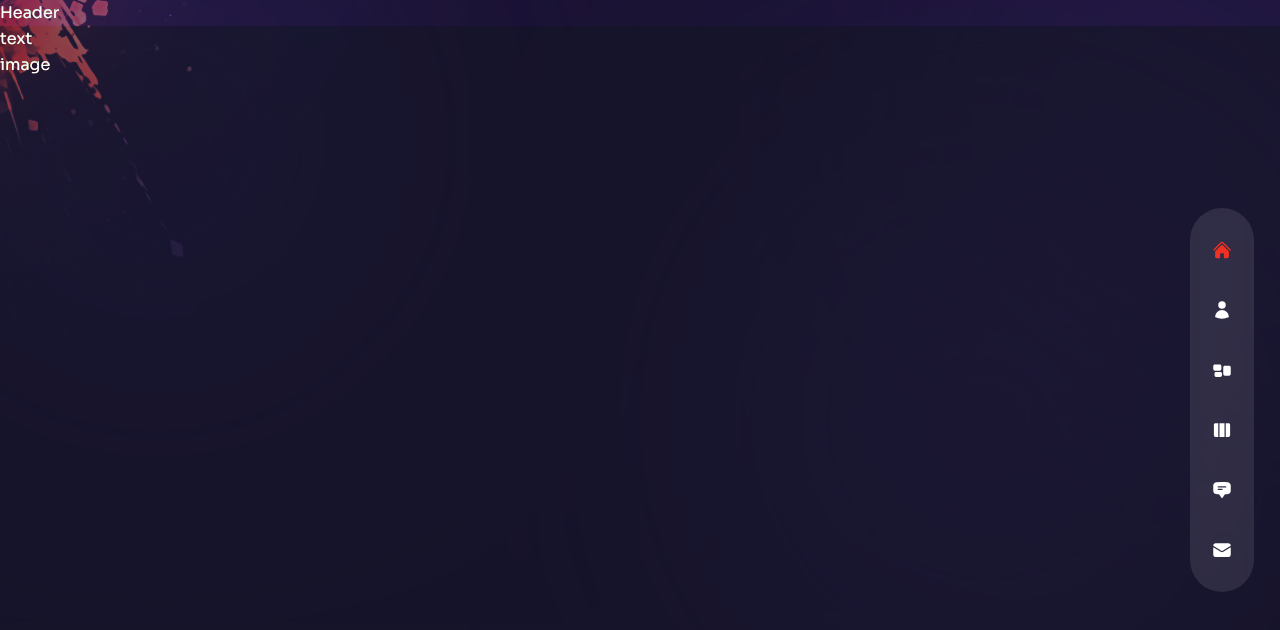
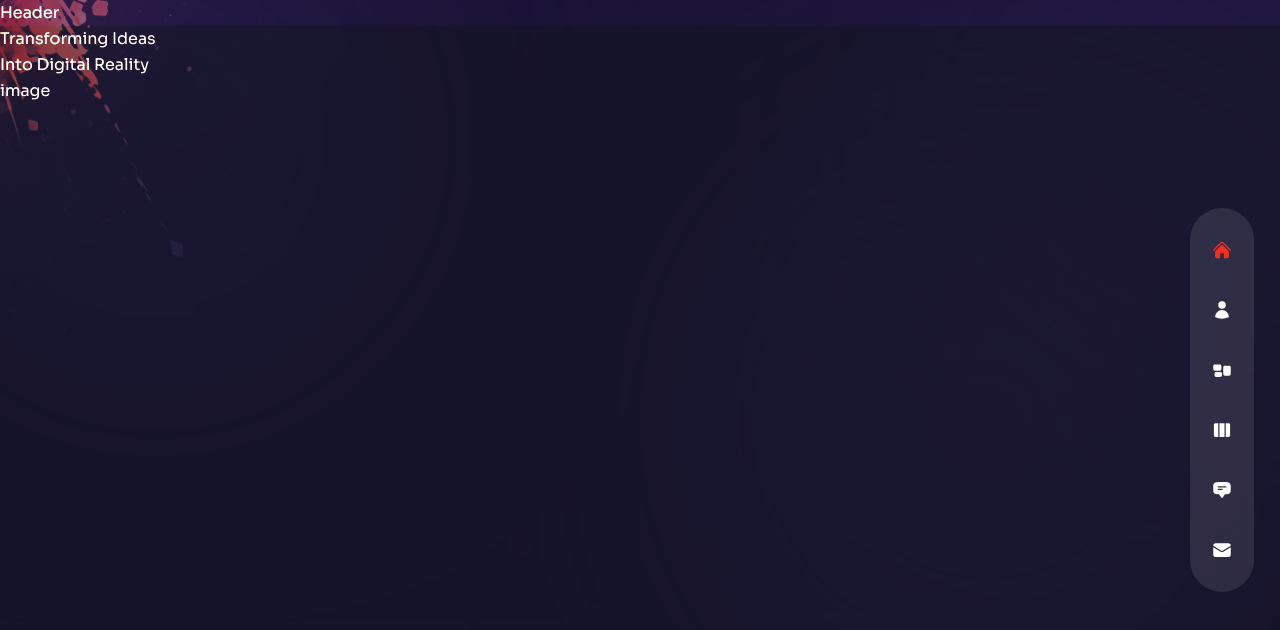
Before and after one commit to erickdc7/react-portfolio-2, a Next.js app: page / in a window 1280 px wide. Shown: the top 630 px of the page. Built offline with nearby package versions, Linux system fonts and the light colour scheme.

Commit message:
add title

```diff
--- a/pages/index.js
+++ b/pages/index.js
@@ -16,7 +16,12 @@ const Home = () => {
   return (
     <div className="bg-primary/60 h-full">
       {/* Text */}
-      <div>text</div>
+      <div>
+        <div>
+          {/* Title */}
+          <h1>Transforming Ideas <br /> Into <span>Digital Reality</span></h1>
+        </div>
+      </div>
       {/* Image */}
       <div>image</div>
     </div>
```
